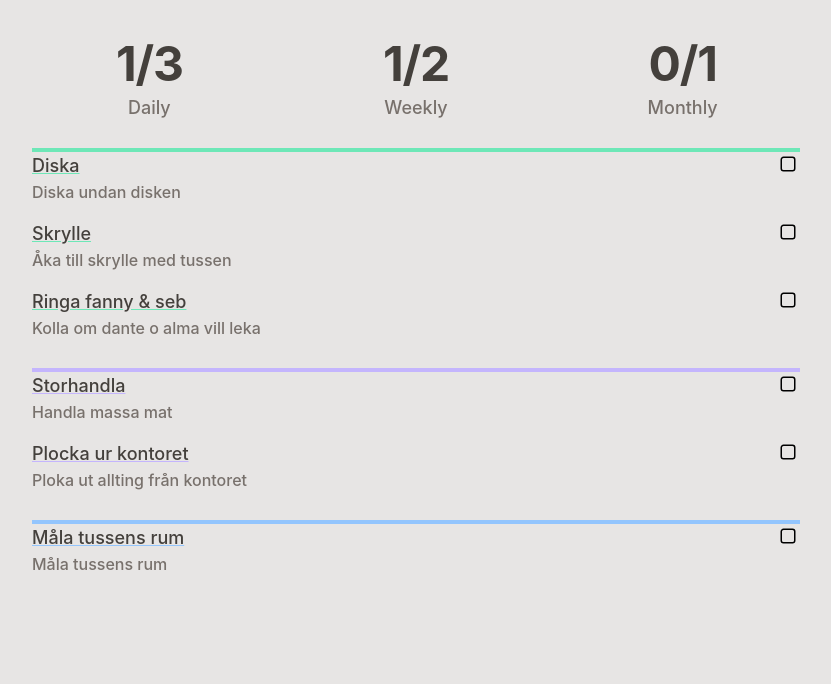
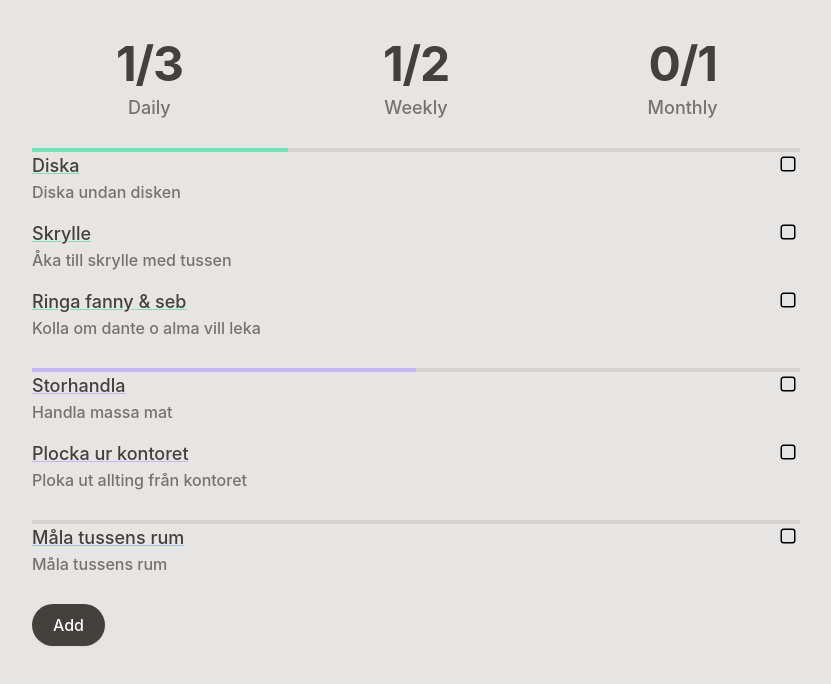
Before and after one commit to Tsuni/checkboxr, a React (Create React App) app in the folder web/: page / in a window 1280 px wide. Shown: the top 684 px of the page, without its empty margins (224-1055 px from the left). Built offline with nearby package versions, Linux system fonts and the light colour scheme.

Commit message:
start of add flow, react-router start

```diff
--- /dev/null
+++ b/package.json
@@ -0,0 +1,5 @@
+{
+  "devDependencies": {
+    "@types/react-router-dom": "^5.3.3"
+  }
+}
--- a/web/package.json
+++ b/web/package.json
@@ -16,6 +16,7 @@
     "lodash": "^4.17.21",
     "react": "^18.2.0",
     "react-dom": "^18.2.0",
+    "react-router-dom": "^6.4.2",
     "react-scripts": "5.0.1",
     "tailwindcss": "^3.1.8",
     "typescript": "^4.8.4",
--- a/web/src/App.tsx
+++ b/web/src/App.tsx
@@ -4,14 +4,7 @@ import './App.css';
 import { Dashboard } from './features/dashboard/Dashboard';
 
 function App() {
-  return (
-      <div className="mx-auto max-w-7xl px-4 sm:px-6 lg:px-8 h-full m-4">
-        <div className="mx-auto max-w-3xl h-full">
-          <Dashboard />
-        </div>
-      </div>
-
-  );
+  return (<Dashboard />);
 }
 
 export default App;
--- /dev/null
+++ b/web/src/components/Button.tsx
@@ -0,0 +1,18 @@
+import { MouseEventHandler } from "react";
+
+interface Props {
+    onClick?: MouseEventHandler<HTMLButtonElement>,
+    text: string
+}
+
+const Button = ({ onClick, text }: Props) => (
+    <button
+        onClick={onClick}
+        type="button"
+        className="inline-flex items-center px-5 py-2 border border-transparent text-base font-medium rounded-full shadow-sm text-white bg-stone-700 hover:bg-stone-700 focus:outline-none focus:ring-2 focus:ring-offset-2 focus:ring-stone-500"
+      >
+        {text}
+      </button>
+)
+
+export { Button };
--- /dev/null
+++ b/web/src/components/ErrorPage.tsx
@@ -0,0 +1,19 @@
+import { useRouteError, isRouteErrorResponse } from "react-router-dom";
+
+const ErrorPage = () => {
+    const error = useRouteError();
+    if (isRouteErrorResponse(error)) {
+      return (
+        <div>
+          <h1>Oops!</h1>
+          <h2>{error.status}</h2>
+          <p>{error.statusText}</p>
+          {error.data?.message && <p>{error.data.message}</p>}
+        </div>
+      );
+    } else {
+      return <div>Oops</div>;
+    }
+}
+
+export { ErrorPage };
--- a/web/src/components/ProgressBar.tsx
+++ b/web/src/components/ProgressBar.tsx
@@ -6,12 +6,10 @@ interface Props {
 
 const ProgressBar = ({ total, done, backgroundColor }: Props) => {
     const percentageDone = (done / total) * 100;
-    const fillPercentageClass = `w-[${percentageDone}%]`;
-    console.log({percentageDone})
 
     return (
         <div className="bg-stone-300 w-full h-1">
-            <div className={`${fillPercentageClass} h-1 ${backgroundColor}`} />
+            <div className={`h-1 ${backgroundColor}`} style={{width: `${percentageDone}%`}} />
         </div>
     )
 }
--- a/web/src/features/dashboard/Dashboard.tsx
+++ b/web/src/features/dashboard/Dashboard.tsx
@@ -1,13 +1,13 @@
 import { groupBy } from "lodash";
+import { Link, redirect } from "react-router-dom";
+import { Button } from "../../components/Button";
 import { DAILY, MONTHLY, WEEKLY } from "../../helpers/colorDeterminer";
 import { todoListMock } from "../../mockData/todosList";
 import { MainStats } from "./MainStats";
 import { TodoSection } from "./TodoSection";
 
 const Dashboard = () => {
-
     const groupedTodosByType = groupBy(todoListMock, todo => todo.type);
-    console.log({groupedTodosByType})
 
     return (
         <div>
@@ -15,6 +15,7 @@ const Dashboard = () => {
             <TodoSection todos={groupedTodosByType[DAILY]} type={DAILY} />
             <TodoSection todos={groupedTodosByType[WEEKLY]} type={WEEKLY} />
             <TodoSection todos={groupedTodosByType[MONTHLY]} type={MONTHLY} />
+            <Link to="todoFlow"><Button text="Add" /></Link>
         </div>
     )
 }
--- /dev/null
+++ b/web/src/features/todoFlow/StartTodoFlow.tsx
@@ -0,0 +1,10 @@
+const StartTodoFlow = () => {
+
+    return (
+        <div>
+            StartTodoFlow
+        </div>
+    )
+}
+
+export { StartTodoFlow };
--- a/web/src/index.tsx
+++ b/web/src/index.tsx
@@ -3,13 +3,37 @@ import ReactDOM from 'react-dom/client';
 import './index.css';
 import App from './App';
 import reportWebVitals from './reportWebVitals';
+import {
+  createBrowserRouter,
+  RouterProvider,
+  Route,
+} from "react-router-dom";
+import { ErrorPage } from './components/ErrorPage';
+import { StartTodoFlow } from './features/todoFlow/StartTodoFlow';
+
+const router = createBrowserRouter([
+  {
+    path: "/",
+    element: <App />,
+    errorElement: <ErrorPage />,
+  },
+  {
+    path: "todoFlow",
+    element: <StartTodoFlow />,
+  },
+]);
 
 const root = ReactDOM.createRoot(
   document.getElementById('root') as HTMLElement
 );
+
 root.render(
   <React.StrictMode>
-    <App />
+    <div className="mx-auto max-w-7xl px-4 sm:px-6 lg:px-8 h-full m-4">
+        <div className="mx-auto max-w-3xl h-full">
+          <RouterProvider router={router} />
+        </div>
+     </div>
   </React.StrictMode>
 );
 
```
Also changed, not shown: 16 other files (tests, documents, lock files or other folders).
